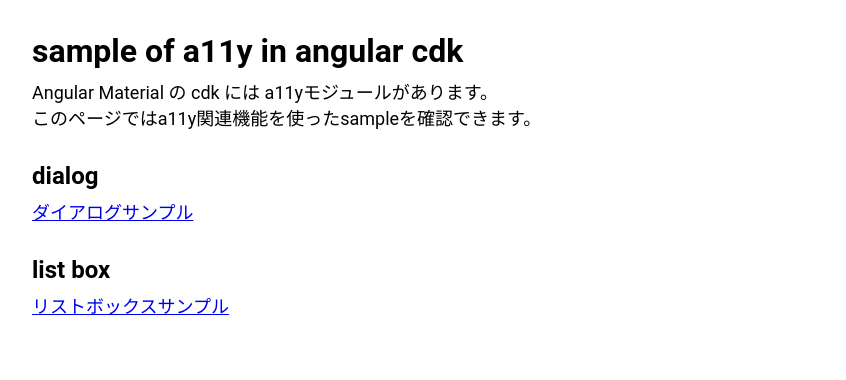
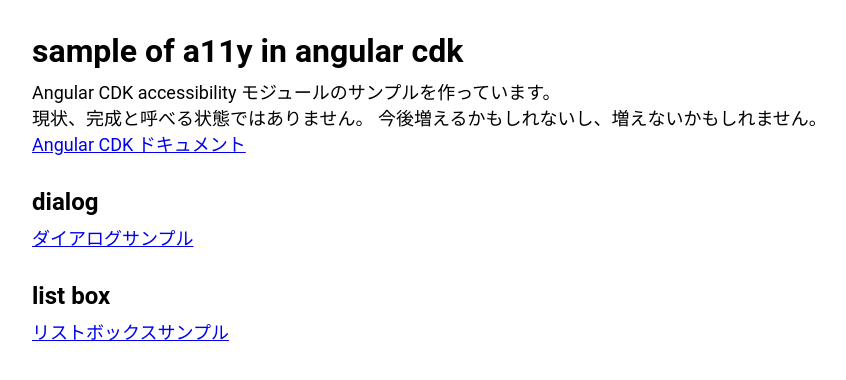
Before and after one commit to k-shirahama/angular-material-a11y-sample, an Angular app: page / in a window 1280 px wide. Shown: the top 380 px of the page, without its empty margins (0-846 px from the left). Built offline with nearby package versions, Linux system fonts and the light colour scheme.

Commit message:
fix text

```diff
--- a/src/app/pages/top-page/top-page.component.html
+++ b/src/app/pages/top-page/top-page.component.html
@@ -1,7 +1,16 @@
 <section>
   <h1>sample of a11y in angular cdk</h1>
-  <p>Angular Material の cdk には a11yモジュールがあります。</p>
-  <p>このページではa11y関連機能を使ったsampleを確認できます。</p>
+  <p>Angular CDK accessibility モジュールのサンプルを作っています。</p>
+  <p>
+    現状、完成と呼べる状態ではありません。
+    今後増えるかもしれないし、増えないかもしれません。
+  </p>
+  <a
+    href="https://material.angular.io/cdk/a11y/overview"
+    target="_blank"
+    rel="noopener noreferrer"
+    >Angular CDK ドキュメント</a
+  >
 </section>
 <section>
   <h2>dialog</h2>
```
